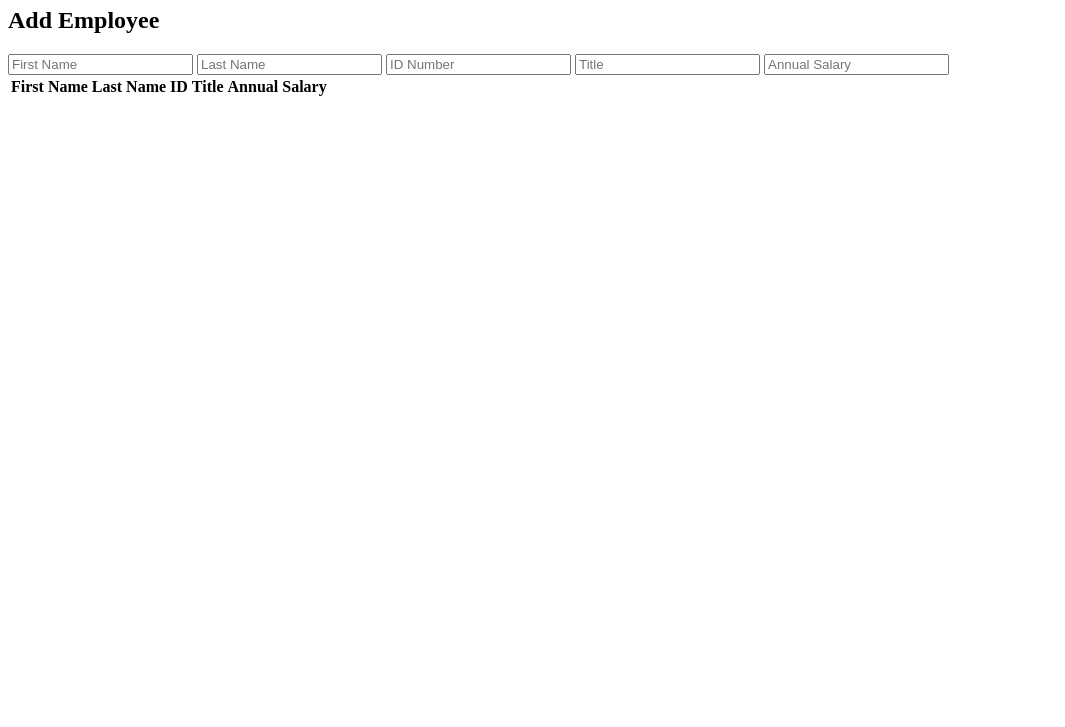
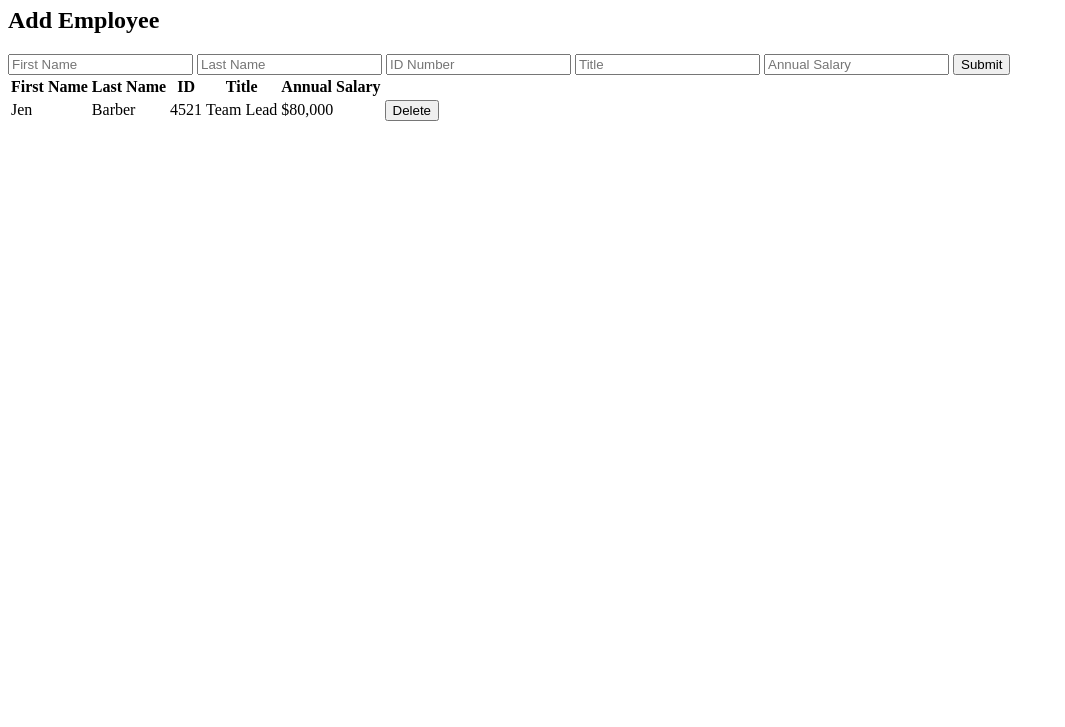
Before and after one commit to johnnormand10/weekend-jquery-salary-calculator, a plain HTML site: page index.html in a window 1280 px wide. Shown: the part 73-800 px from the top of the page, without its empty margins (0-1065 px from the left). Drawn offline with Linux system fonts and the light colour scheme.

Commit message:
Mock HTML of the table with info in it

```diff
--- a/index.html
+++ b/index.html
@@ -53,6 +53,11 @@
             min = "0"
             placeholder= "Annual Salary"
         />
+        <!-- Submit -->
+        <input
+            type = "submit"
+            placeholder= "Submit"
+        />
     </form>
 
     <table id = "employeeTable">
@@ -66,6 +71,22 @@
                 <th></th>
             </tr>
         </thead>
+        <tbody>
+            <tr>
+                <td>Jen</td>
+                <td>Barber</td>
+                <td>4521</td>
+                <td>Team Lead</td>
+                <td>$80,000</td>
+                <td>
+                    <button class = "deleteBtn">Delete</button>
+                </td>
+            </tr>
+        </tbody>
+
+
+
+
     </table>
 
 
```
